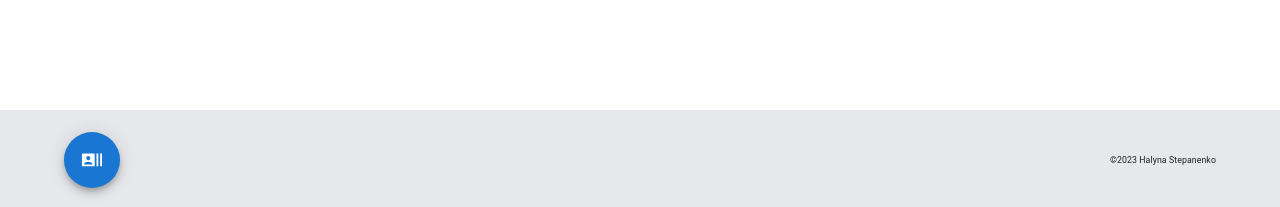
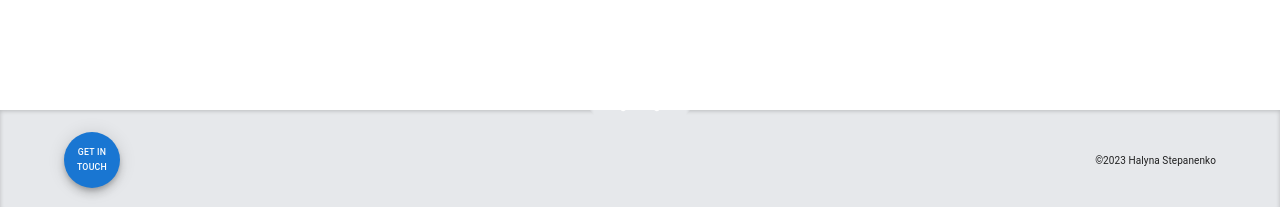
Before and after one commit to galinavikst/portfolio, a React (Vite) app: page / in a window 1280 px wide. Shown: the part 2190-2397 px from the top of the page. Built offline with nearby package versions, Linux system fonts and the light colour scheme.

Commit message:
feat: change footer, add shadow to blocks

```diff
--- a/src/App.tsx
+++ b/src/App.tsx
@@ -6,8 +6,7 @@ import ThemeProvider from "@mui/material/styles/ThemeProvider";
 import { theme } from "./muiCssBaseline";
 import TabsCentered from "./components/tabs/Tabs";
 import Projects from "./components/projects/Projects";
-import Contacts from "./components/contacts/Contacts";
-import { Box, Container, Typography } from "@mui/material";
+import BgBlockContacts from "./components/BgBlockContacts";
 
 function App() {
   return (
@@ -19,30 +18,7 @@ function App() {
           <Hero />
           <TabsCentered />
           <Projects />
-          <Container
-            sx={{ position: "relative", height: 200, overflow: "auto" }}
-          >
-            <Box
-              sx={{
-                backgroundImage: "url('./src/assets/back-img.jpg')",
-                backgroundSize: "cover",
-                backgroundRepeat: "no-repeat",
-                position: "fixed",
-                height: "100%",
-                width: "100%",
-                zIndex: -1,
-                top: 0,
-                left: 0,
-              }}
-            ></Box>
-            <Typography variant="h1" color={"white"}>
-              hi my name is Halyna I'm trying to create cool block hi my name is
-              Halyna I'm trying to create cool block hi my name is Halyna I'm
-              trying to create cool block hi my name is Halyna I'm trying to
-              create cool block hi my name is Halyna I'm trying to create cool
-              block
-            </Typography>
-          </Container>
+          <BgBlockContacts />
         </main>
         <Footer />
       </ThemeProvider>
--- /dev/null
+++ b/src/components/BgBlockContacts.tsx
@@ -0,0 +1,32 @@
+import { Container, Box, Typography } from "@mui/material";
+
+function BgBlockContacts() {
+  return (
+    <Container
+      sx={{ p: 5, position: "relative", height: 200, overflow: "auto" }}
+    >
+      <Box
+        sx={{
+          backgroundImage: "url('./src/assets/back-img.jpg')",
+          backgroundSize: "cover",
+          backgroundRepeat: "no-repeat",
+          position: "fixed",
+          height: "100%",
+          width: "100%",
+          zIndex: -1,
+          top: 0,
+          left: 0,
+        }}
+      ></Box>
+      <Typography variant="h1" color={"white"}>
+        hi my name is Halyna I'm trying to create cool block hi my name is
+        Halyna I'm trying to create cool block hi my name is Halyna I'm trying
+        to create cool block hi my name is Halyna I'm trying to create cool
+        block hi my name is Halyna I'm trying to create cool block
+      </Typography>
+      {/* <Contacts /> */}
+    </Container>
+  );
+}
+
+export default BgBlockContacts;
--- a/src/components/contacts/Contacts.tsx
+++ b/src/components/contacts/Contacts.tsx
@@ -1,11 +1,10 @@
-import { Container } from "@mui/material";
 import Box from "@mui/material/Box";
 import SpeedDial from "@mui/material/SpeedDial";
 import SpeedDialAction from "@mui/material/SpeedDialAction";
-import RecentActorsIcon from "@mui/icons-material/RecentActors";
 import GitHubIcon from "@mui/icons-material/GitHub";
 import LinkedInIcon from "@mui/icons-material/LinkedIn";
 import MailIcon from "@mui/icons-material/Mail";
+import { Typography } from "@mui/material";
 
 export default function Contacts() {
   const actions = [
@@ -35,7 +34,7 @@ export default function Contacts() {
     <Box sx={{ transform: "translateZ(0px)", flexGrow: 1 }}>
       <SpeedDial
         ariaLabel="contacts"
-        icon={<RecentActorsIcon fontSize="large" />}
+        icon={<Typography variant="button">Get in touch</Typography>}
         direction={"right"}
       >
         {actions.map((action) => (
--- a/src/components/footer/Footer.tsx
+++ b/src/components/footer/Footer.tsx
@@ -1,19 +1,22 @@
 import { Box, Container, Typography } from "@mui/material";
+import { IoIosArrowUp } from "react-icons/io";
 import Contacts from "../contacts/Contacts";
 
 export default function Footer() {
   return (
     <Box
       component={"footer"}
-      id="footer"
       sx={{
+        position: "relative",
         background: "#e6e8eb",
         minHeight: 100,
         display: "flex",
         alignItems: "center",
+        boxShadow: "inset 0px 1px 4px 0px rgba(0, 0, 0, 0.2)",
       }}
     >
       <Container
+        id="contacts"
         sx={{
           p: 2,
           display: "flex",
@@ -21,9 +24,83 @@ export default function Footer() {
           alignItems: "center",
         }}
       >
+        {/* <Box
+          sx={{
+            display: "flex",
+            gap: 2,
+          }}
+        >
+          <IconButton
+            sx={{ boxShadow: "0px 0px 2px 0px" }}
+            aria-label="delete"
+            size="medium"
+          >
+            <AiOutlineMail />
+          </IconButton>
+          <IconButton
+            sx={{ boxShadow: "0px 0px 2px 0px" }}
+            aria-label="delete"
+            size="medium"
+          >
+            <AiFillLinkedin />
+          </IconButton>
+          <IconButton
+            sx={{ boxShadow: "0px 0px 2px 0px" }}
+            aria-label="delete"
+            size="medium"
+          >
+            <AiFillGithub />
+          </IconButton>
+        </Box> */}
         <Contacts />
-        <Typography variant="body2">&#169;2023 Halyna Stepanenko</Typography>
+        <TopIcon />
+        <Typography variant="body1">&#169;2023 Halyna Stepanenko</Typography>
       </Container>
     </Box>
   );
 }
+
+function TopIcon() {
+  const handleMouseEnter = (event: React.MouseEvent<HTMLDivElement>) => {
+    event.currentTarget.style.transform = "translate(-50%, -5px)"; // Move up by 5 pixels
+  };
+
+  const handleMouseLeave = (event: React.MouseEvent<HTMLDivElement>) => {
+    event.currentTarget.style.transform = "translate(-50%)"; // Reset back to the original position
+  };
+
+  const handleClick = () => {
+    window.scrollTo({ top: 0 });
+  };
+
+  const iconStyle = {
+    width: "100%",
+    height: "60px",
+    color: "#fff",
+  };
+
+  return (
+    <Box
+      sx={{
+        width: 100,
+        height: 80,
+        background: "#e6e8eb",
+        position: "absolute",
+        top: -40,
+        left: "50%",
+        right: "50%",
+        transform: "translate(-50%)",
+        borderRadius: "50% 50% 0 0",
+        boxShadow: "inset 0px 1px 4px 0px rgba(0, 0, 0, 0.2)",
+        transition: "transform 0.3s ease-in-out",
+        mixBlendMode: "lighten", // Remove the shadow from overlapping part
+        ":hover": { cursor: "pointer" },
+      }}
+      onMouseEnter={handleMouseEnter}
+      onMouseLeave={handleMouseLeave}
+      onClick={handleClick}
+    >
+      <IoIosArrowUp style={iconStyle} />
+    </Box>
+  );
+}
--- a/src/components/hero/hero.css
+++ b/src/components/hero/hero.css
@@ -9,6 +9,7 @@
   background-image: url("../../assets/halyna-stepanenko.jpg");
   background-color: #adb5bf;
   background-blend-mode: overlay;
+  box-shadow: inset 0px -3px 4px -4px rgba(0, 0, 0, 0.2);
 }
 
 .hero > div {
--- a/src/components/projects/Projects.tsx
+++ b/src/components/projects/Projects.tsx
@@ -32,7 +32,12 @@ interface CardItemProps {
 
 export default function Projects() {
   return (
-    <Box sx={{ background: "#E6E8EB" }}>
+    <Box
+      sx={{
+        background: "#E6E8EB",
+        boxShadow: "inset 1px -1px 4px 1px rgba(0, 0, 0, 0.2)",
+      }}
+    >
       <Container id="projects" component="section" sx={{ p: 8 }}>
         <Divider>
           <Typography component="h2" variant="h2" sx={{ fontSize: "3rem" }}>
```
